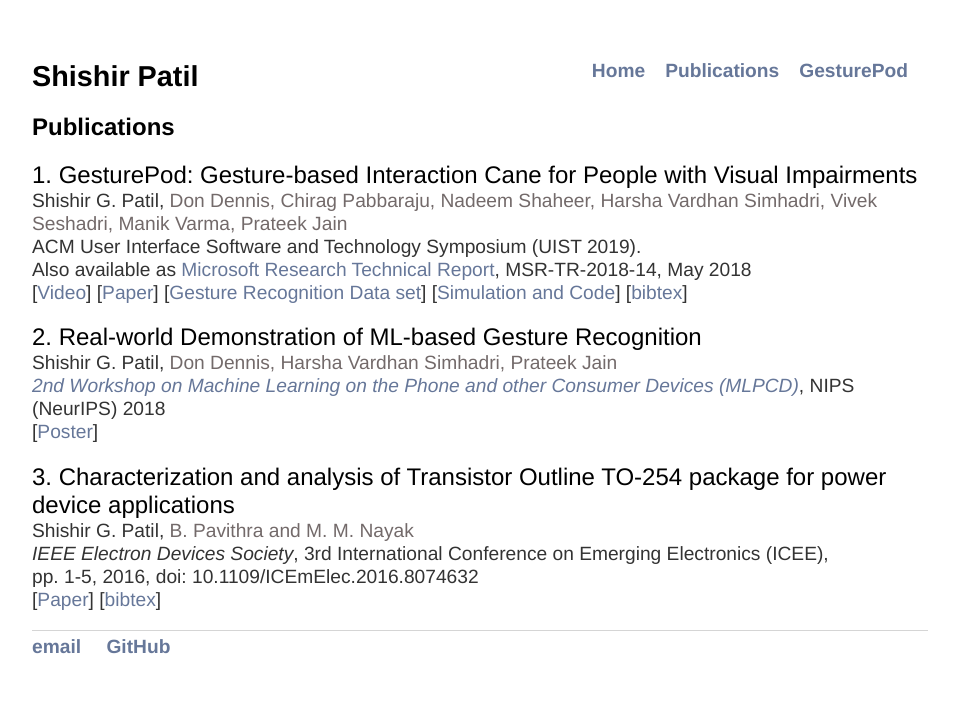
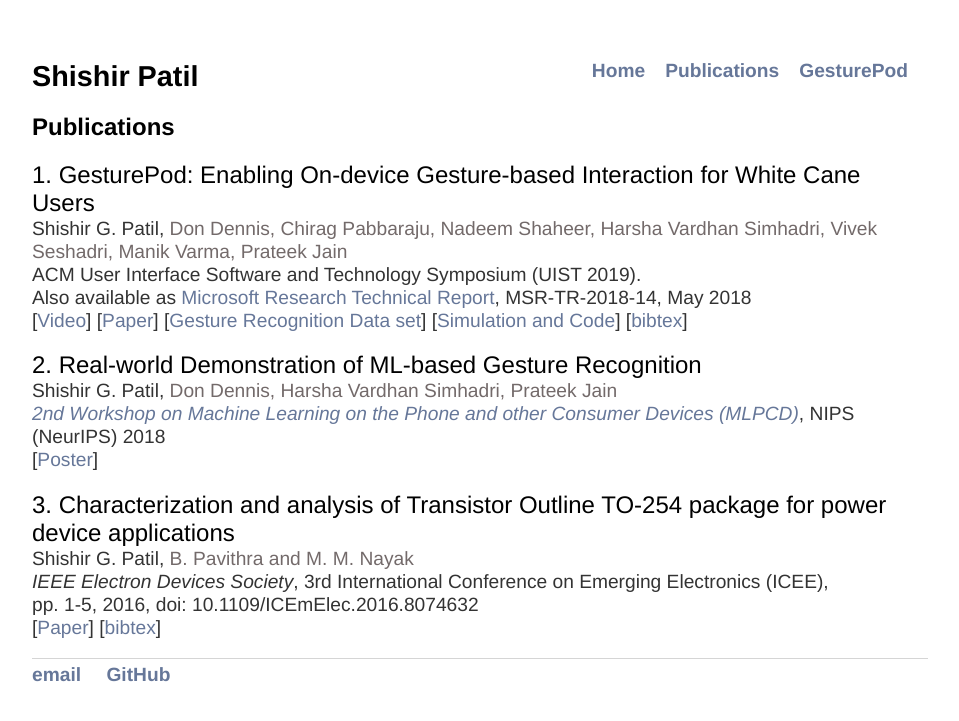
Before and after one commit to ShishirPatil/ShishirPatil.github.io, a Jekyll site: the page built from publications/index.html, in a window 1280 px wide. Shown: the top 721 px of the page, without its empty margins (160-1119 px from the left). Built offline with Jekyll 4.4.1, drawn with Linux system fonts in a browser that asks for light colours.

Commit message:
Updating title of GesturePod

```diff
--- a/publications/index.html
+++ b/publications/index.html
@@ -6,7 +6,7 @@ title: Shishir Patil - Publications
 		<div class="publications">
 			<h2>Publications</h2>
 
-			<h4-pub>1. GesturePod: Gesture-based Interaction Cane for People with Visual Impairments</h4-pub><br/>
+			<h4-pub>1. GesturePod: Enabling On-device Gesture-based Interaction for White Cane Users</h4-pub><br/>
 			<p-pub> Shishir G. Patil, <co-author-name>Don Dennis, Chirag Pabbaraju, Nadeem Shaheer, Harsha Vardhan Simhadri, Vivek Seshadri, Manik Varma, Prateek Jain </co-author-name><br/>
 			ACM User Interface Software and Technology Symposium (UIST 2019).<br/>
 			Also available as <a href='https://www.microsoft.com/en-us/research/publication/gesturepod-programmable-gesture-recognition-augmenting-assistive-devices/'>Microsoft Research Technical Report</a>, MSR-TR-2018-14, May 2018<br/>
```
